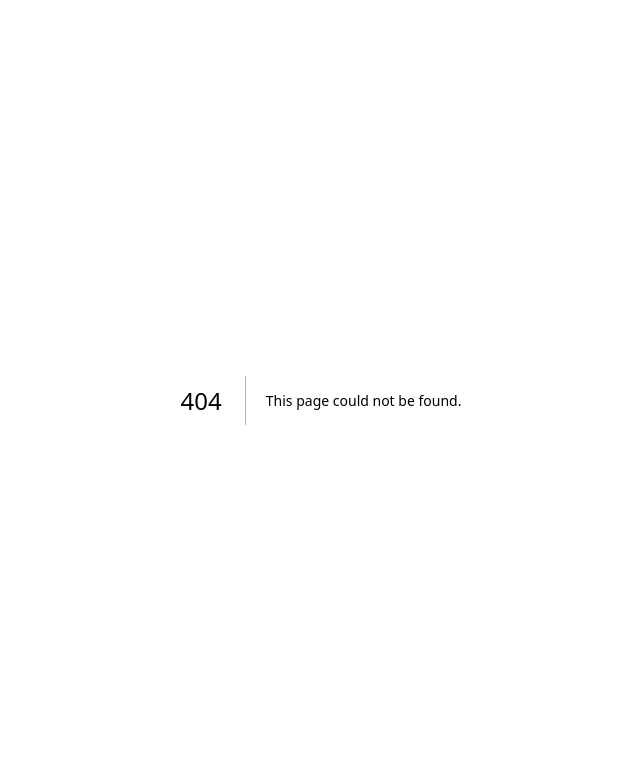
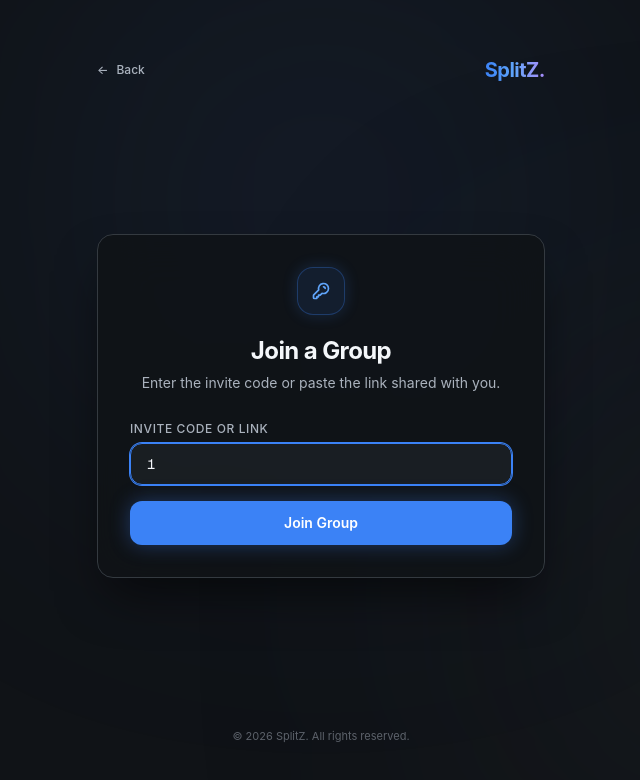
Before and after one commit to ayushman577/splitz, a Next.js app: page /groups/join/1 in a window 1280 px wide. Before the commit this address had no page. Shown: the top 780 px of the page, without its empty margins (319-959 px from the left). Built offline with nearby package versions, Linux system fonts and the light colour scheme.

Commit message:
code joining link valid

```diff
--- /dev/null
+++ b/src/app/groups/join/[joinCode]/page.tsx
@@ -0,0 +1,204 @@
+"use client";
+
+import { use, useState } from "react";
+import { useRouter } from "next/navigation";
+import Link from "next/link";
+
+type JoinGroupPageProps = {
+  params: Promise<{
+    joinCode: string;
+  }>;
+};
+
+export default function JoinGroupPage({
+  params,
+}: JoinGroupPageProps) {
+  const router = useRouter();
+
+  // Next.js 16: params is a Promise
+  const { joinCode } = use(params);
+
+  const [code, setCode] = useState(joinCode.toUpperCase());
+  const [loading, setLoading] = useState(false);
+  const [error, setError] = useState("");
+
+  async function handleSubmit(e: React.FormEvent) {
+    e.preventDefault();
+
+    setError("");
+
+    const trimmedCode = code.trim();
+
+    if (!trimmedCode) {
+      setError("Please enter an invite code or invite link.");
+      return;
+    }
+
+    setLoading(true);
+
+    try {
+      const response = await fetch("/api/groups/join", {
+        method: "POST",
+        headers: {
+          "Content-Type": "application/json",
+        },
+        body: JSON.stringify({
+          code: trimmedCode,
+        }),
+      });
+
+      const data = await response.json();
+
+      // User is already a member
+      if (response.status === 409 && data.alreadyMember) {
+        router.push(`/groups/${data.group.id}`);
+        return;
+      }
+
+      // Other errors
+      if (!response.ok) {
+        setError(data.message || "Unable to join group.");
+        return;
+      }
+
+      // Successfully joined
+      router.push(`/groups/${data.group.id}`);
+      router.refresh();
+    } catch (err) {
+      console.error("Join group error:", err);
+      setError("Something went wrong. Please try again.");
+    } finally {
+      setLoading(false);
+    }
+  }
+
+  return (
+    <main className="relative flex min-h-screen w-full flex-col justify-between overflow-hidden bg-[#101317] p-6 font-['Inter'] text-[#F4F7FA] selection:bg-[#3B82F6] selection:text-white sm:p-10 md:p-14">
+
+      {/* Ambient background glow */}
+      <div className="pointer-events-none fixed left-1/2 top-1/4 h-[500px] w-[500px] -translate-x-1/2 -translate-y-1/2 rounded-full bg-[#3B82F6]/10 blur-[150px]" />
+
+      <div className="pointer-events-none fixed bottom-0 right-0 h-[400px] w-[400px] rounded-full bg-[#343A40]/30 blur-[160px]" />
+
+      {/* Header */}
+      <header className="relative z-10 mx-auto flex w-full max-w-md items-center justify-between">
+        <button
+          type="button"
+          onClick={() => router.back()}
+          className="group inline-flex items-center gap-2 text-xs font-medium text-[#AAB2BD] transition-all hover:text-white"
+        >
+          <span className="transition-transform group-hover:-translate-x-0.5">
+            ←
+          </span>
+
+          <span>Back</span>
+        </button>
+
+        <Link
+          href="/dashboard"
+          className="text-xl font-bold tracking-tight text-[#F4F7FA] transition-transform active:scale-95"
+        >
+          <span className="bg-gradient-to-r from-[#3B82F6] via-[#60A5FA] to-[#A78BFA] bg-clip-text text-transparent">
+            SplitZ.
+          </span>
+        </Link>
+      </header>
+
+      {/* Main Join Container */}
+      <div className="relative z-10 mx-auto my-auto w-full max-w-md">
+        <div className="rounded-2xl border border-[#343A40] bg-[#101317]/85 p-6 shadow-2xl shadow-black/60 backdrop-blur-xl sm:p-8">
+
+          {/* Key Icon */}
+          <div className="mx-auto flex h-12 w-12 items-center justify-center rounded-2xl border border-[#3B82F6]/30 bg-[#3B82F6]/10 text-[#60A5FA] shadow-[0_0_15px_rgba(59,130,246,0.2)]">
+            <svg
+              className="h-5 w-5"
+              fill="none"
+              viewBox="0 0 24 24"
+              stroke="currentColor"
+              strokeWidth="2"
+            >
+              <path
+                strokeLinecap="round"
+                strokeLinejoin="round"
+                d="M15 7a2 2 0 012 2m4 0a6 6 0 01-7.743 5.743L11 17H9v2H7v2H4a1 1 0 01-1-1v-2.586a1 1 0 01.293-.707l5.964-5.964A6 6 0 1121 9z"
+              />
+            </svg>
+          </div>
+
+          {/* Heading */}
+          <div className="mt-5 text-center">
+            <h1 className="text-xl font-bold tracking-tight text-[#F4F7FA] sm:text-2xl">
+              Join a Group
+            </h1>
+
+            <p className="mt-1.5 text-xs text-[#AAB2BD] sm:text-sm">
+              Enter the invite code or paste the link shared with you.
+            </p>
+          </div>
+
+          {/* Form */}
+          <form
+            onSubmit={handleSubmit}
+            className="mt-7 space-y-4"
+          >
+            <div>
+              <label
+                htmlFor="code"
+                className="mb-1.5 block text-xs font-medium uppercase tracking-wider text-[#AAB2BD]"
+              >
+                Invite Code or Link
+              </label>
+
+              <input
+                id="code"
+                type="text"
+                value={code}
+                onChange={(e) =>
+                  setCode(e.target.value.toUpperCase())
+                }
+                placeholder="e.g. K7X9P2"
+                disabled={loading}
+                autoFocus
+                className="w-full rounded-xl border border-[#343A40] bg-[#343A40]/30 px-4 py-2.5 font-mono text-sm text-[#F4F7FA] outline-none transition-all placeholder:text-[#AAB2BD]/40 focus:border-[#3B82F6] focus:ring-1 focus:ring-[#3B82F6] disabled:opacity-50"
+              />
+            </div>
+
+            {/* Error */}
+            {error && (
+              <div className="rounded-xl border border-red-500/30 bg-red-500/10 px-3.5 py-2.5 text-xs font-medium text-red-400">
+                {error}
+              </div>
+            )}
+
+            {/* Join Button */}
+            <button
+              type="submit"
+              disabled={loading}
+              className="group relative flex h-11 w-full items-center justify-center overflow-hidden rounded-xl bg-[#3B82F6] px-4 text-xs font-semibold text-white shadow-[0_0_20px_rgba(59,130,246,0.35)] transition-all duration-150 hover:bg-[#2563EB] hover:shadow-[0_0_28px_rgba(59,130,246,0.5)] active:scale-[0.98] disabled:cursor-not-allowed disabled:opacity-50 sm:text-sm"
+            >
+              <span className="pointer-events-none absolute inset-0 -translate-x-full bg-gradient-to-r from-transparent via-white/20 to-transparent transition-transform duration-700 group-hover:translate-x-full" />
+
+              <span className="relative flex items-center justify-center gap-2">
+                {loading ? (
+                  <>
+                    <span className="h-3.5 w-3.5 animate-spin rounded-full border-2 border-white/30 border-t-white" />
+                    <span>Joining Group...</span>
+                  </>
+                ) : (
+                  "Join Group"
+                )}
+              </span>
+            </button>
+          </form>
+        </div>
+      </div>
+
+      {/* Footer */}
+      <footer className="relative z-10 mx-auto w-full max-w-md text-center">
+        <p className="text-[11px] text-[#AAB2BD]/50">
+          © {new Date().getFullYear()} SplitZ. All rights reserved.
+        </p>
+      </footer>
+    </main>
+  );
+}
```
